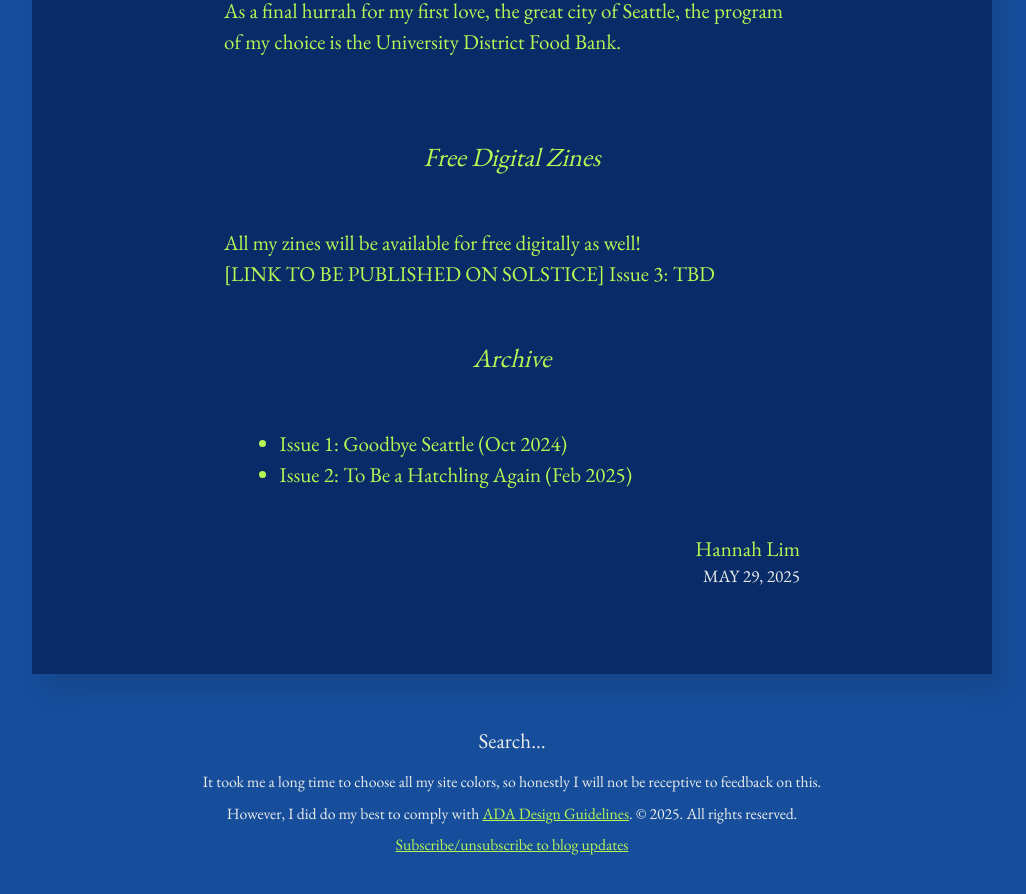
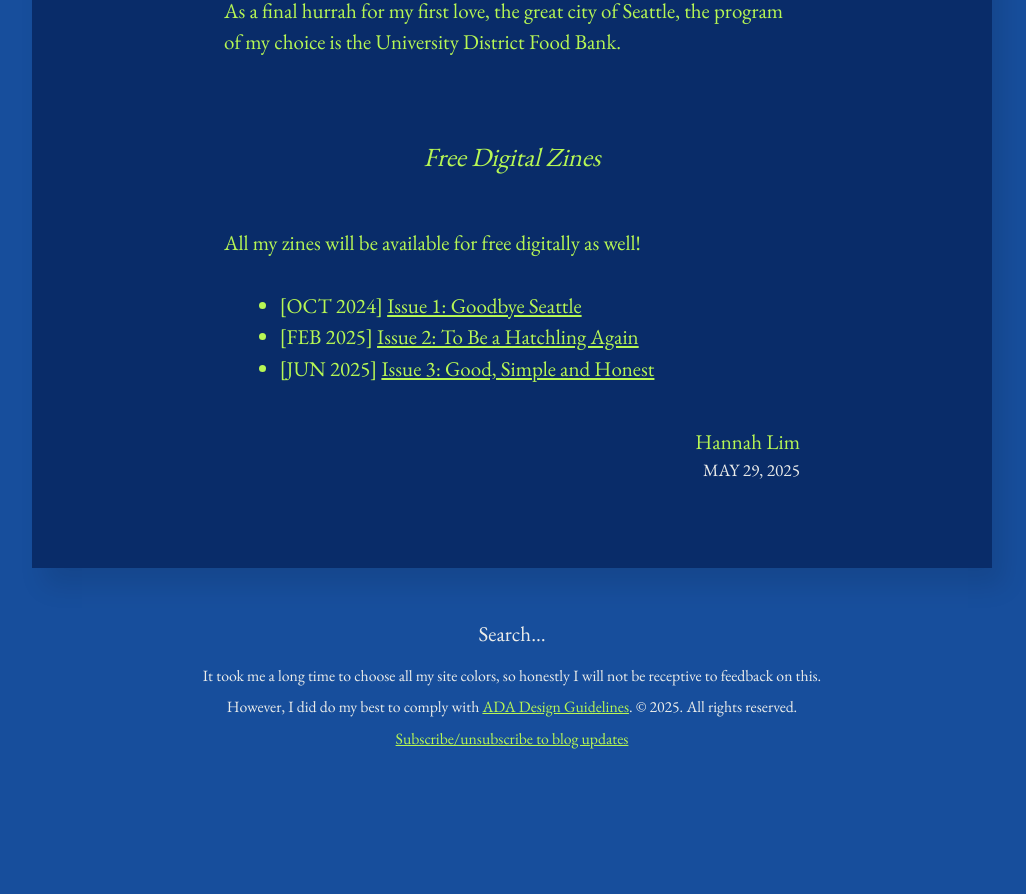
Before and after one commit to limh0228/schemes_and_machinations, a Jekyll site: the page built from pages/zines.md, in a window 1280 px wide and 900 px high, scrolled down 1124 px. Shown: the top 894 px of the window, without its empty margins (128-1154 px from the left). Built offline with Jekyll 4.4.1, drawn with Linux system fonts in a browser that asks for light colours; after the commit the page ends 1923 px from its top, so only the background shows below that.

Commit message:
add zine scans

```diff
--- a/pages/zines.md
+++ b/pages/zines.md
@@ -22,8 +22,6 @@ As a final hurrah for my first love, the great city of Seattle, the program of m
 #### Free Digital Zines
 All my zines will be available for free digitally as well!
 
-[LINK TO BE PUBLISHED ON SOLSTICE] Issue 3: TBD
-
-#### Archive
-- Issue 1: Goodbye Seattle (Oct 2024)
-- Issue 2: To Be a Hatchling Again (Feb 2025)
+- [OCT 2024] <a href="{{ "/assets/images/zines/Issue 1.pdf" | relative_url }}">Issue 1: Goodbye Seattle</a>
+- [FEB 2025] <a href="{{ "/assets/images/zines/Issue 2.pdf" | relative_url }}">Issue 2: To Be a Hatchling Again</a>
+- [JUN 2025] <a href="{{ "/assets/images/zines/Issue 3.pdf" | relative_url }}">Issue 3: Good, Simple and Honest</a>
```
Also changed, not shown: 6 other files.
